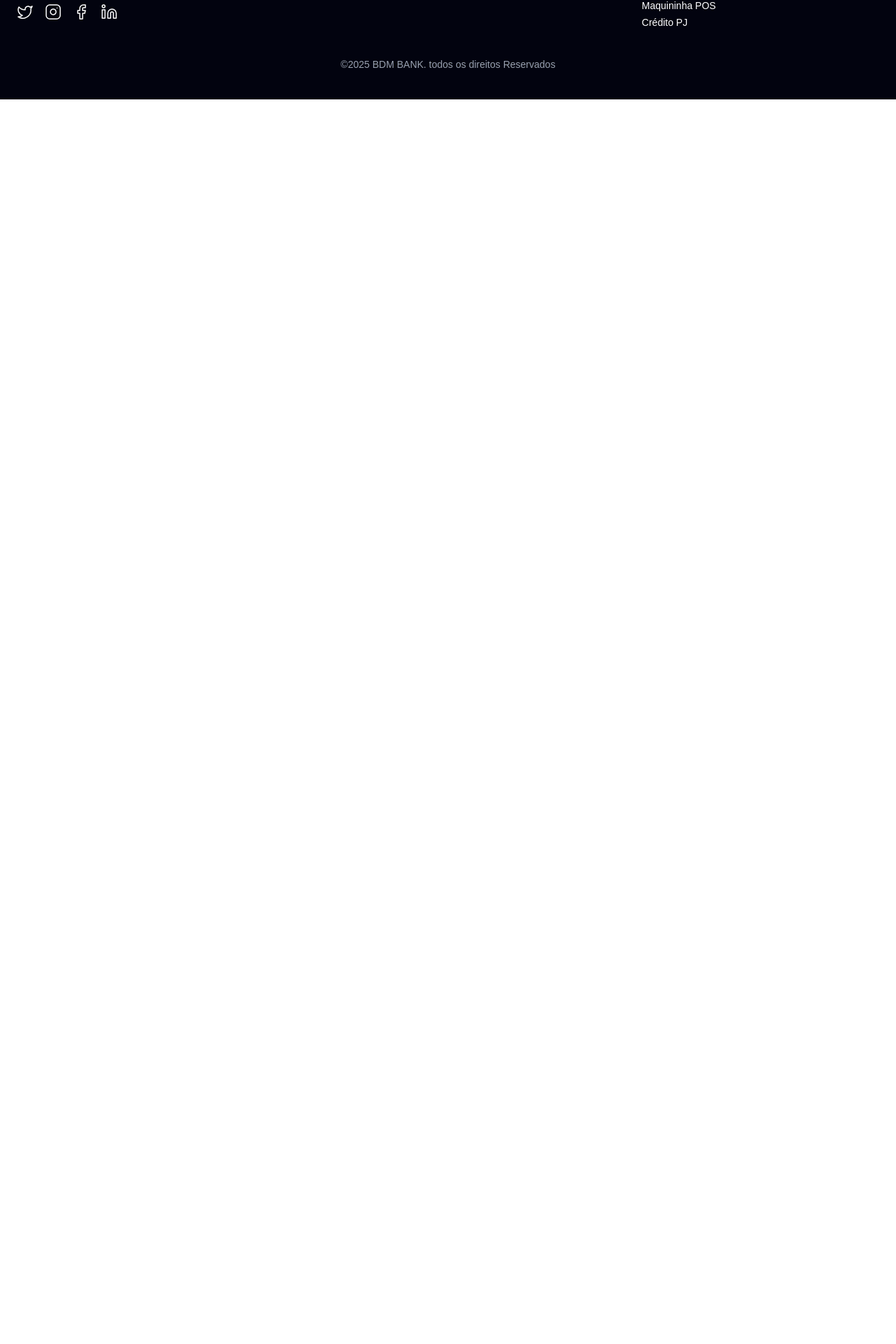
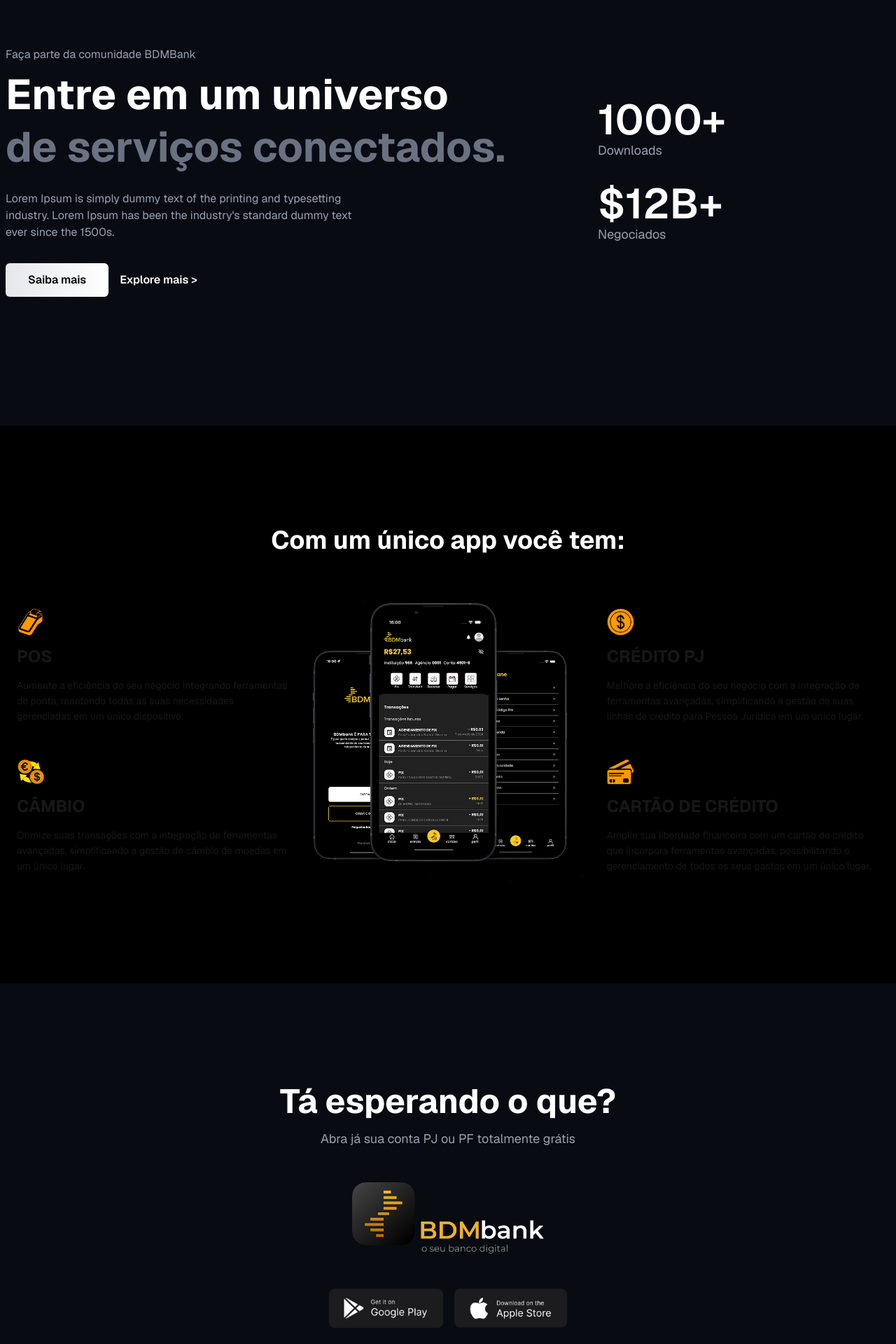
Before and after one commit to PauloMats/BDMbank-web3-frontend, a Next.js app: page /resume in a window 1280 px wide. Shown: the part 118-2038 px from the top of the page at 70% size. Before the commit the page ends 800 px from the top, so only its background shows below. Built offline with nearby package versions, Linux system fonts and the light colour scheme; no server answers.

Commit message:
Feat(resume-page): finish resume page implementation

```diff
--- /dev/null
+++ b/src/app/resume/page.tsx
@@ -0,0 +1,115 @@
+"use client";
+import React from 'react';
+import Card from '@/components/card/card';
+import DownloadButtons from '@/components/DownloadButtons/DownloadButtons';
+
+// Componente para a Seção 1 (Hero)
+const HeroSection = () => (
+  // AJUSTE: Aumentado o padding vertical para maior espaçamento.
+  <section className="bg-[#080B12] text-white py-32 md:py-46">
+    <div className="container mx-auto px-2">
+      <div className="flex flex-col md:flex-row items-center gap-16">
+        {/* Coluna Esquerda: Textos e Botões */}
+        <div className="md:w-3/5 text-center md:text-left">
+          <p className="text-gray-400 mb-2">Faça parte da comunidade BDMBank</p>
+          <h1 className="text-4xl lg:text-6xl font-bold leading-tight">
+            Entre em um universo <br />
+            <span className="text-gray-500">de serviços conectados.</span>
+          </h1>
+          <p className="mt-6 text-gray-400 max-w-lg mx-auto md:mx-0">
+            Lorem Ipsum is simply dummy text of the printing and typesetting industry. Lorem Ipsum has been the industry's standard dummy text ever since the 1500s.
+          </p>
+          <div className="mt-8 flex flex-col sm:flex-row items-center gap-4 justify-center md:justify-start">
+            <button className="bg-gradient-to-r from-gray-200 to-white text-black font-semibold py-3 px-8 rounded-md hover:opacity-90 transition-opacity w-full sm:w-auto">
+              Saiba mais
+            </button>
+            <a href="#" className="font-semibold text-white hover:text-gray-300 transition-colors">
+              Explore mais &gt;
+            </a>
+          </div>
+        </div>
+        {/* Coluna Direita: Estatísticas */}
+        <div className="md:w-2/5 flex flex-col gap-8 text-left pl-0 md:pl-16">
+          <div>
+            <p className="text-5xl lg:text-6xl font-semibold">1000+</p>
+            <p className="text-gray-400 text-lg">Downloads</p>
+          </div>
+          <div>
+            <p className="text-5xl lg:text-6xl font-semibold">$12B+</p>
+            <p className="text-gray-400 text-lg">Negociados</p>
+          </div>
+        </div>
+      </div>
+    </div>
+  </section>
+);
+
+// Componente para a Seção 2 (Funcionalidades)
+const FeaturesSection = () => {
+    // Dados para os cards da seção de funcionalidades
+    const features = [
+      { image: '/img/pos-icon.png', title: 'POS', text: 'Aumente a eficiência do seu negócio integrando ferramentas de ponta, mantendo todas as suas necessidades gerenciadas em um único dispositivo.' },
+      { image: '/img/cambio-icon.png', title: 'CÂMBIO', text: 'Otimize suas transações com a integração de ferramentas avançadas, simplificando a gestão de câmbio de moedas em um único lugar.' },
+      { image: '/img/money-icon.png', title: 'CRÉDITO PJ', text: 'Melhore a eficiência do seu negócio com a integração de ferramentas avançadas, simplificando a gestão de suas linhas de crédito para Pessoa Jurídica em um único lugar.' },
+      { image: '/img/cartao-icon.png', title: 'CARTÃO DE CRÉDITO', text: 'Amplie sua liberdade financeira com um cartão de crédito que incorpora ferramentas avançadas, possibilitando o gerenciamento de todos os seus gastos em um único lugar.' }
+    ];
+
+    return(
+      // AJUSTE: Aumentado o padding vertical para maior espaçamento.
+      <section className="bg-black py-28 md:py-36">
+        <div className="container mx-auto px-6 text-center">
+            <h2 className="text-3xl lg:text-4xl font-bold text-white mb-16">Com um único app você tem:</h2>
+        </div>
+        <div className="container mx-auto px-6 grid grid-cols-1 lg:grid-cols-3 items-center gap-8">
+            {/* Cards da Esquerda */}
+            <div className="flex flex-col gap-12">
+                {/* AJUSTE: Alterado 'items-end' para 'items-start' para alinhar os cards da esquerda à esquerda. */}
+                <Card title={features[0].title} text={features[0].text} image={features[0].image} className="items-start text-left" />
+                <Card title={features[1].title} text={features[1].text} image={features[1].image} className="items-start text-left" />
+            </div>
+            {/* Imagem Central */}
+            <div className="my-8 lg:my-0">
+                <img src="/img/smartphone-app.png" alt="Telas do aplicativo BDM Bank" className="mx-auto max-w-full h-auto"/>
+            </div>
+            {/* Cards da Direita */}
+            <div className="flex flex-col gap-12">
+                <Card title={features[2].title} text={features[2].text} image={features[2].image} className="items-start text-left" />
+                <Card title={features[3].title} text={features[3].text} image={features[3].image} className="items-start text-left" />
+            </div>
+        </div>
+      </section>
+    );
+}
+
+
+// Componente para a Seção 3 (CTA Final)
+const CtaSection = () => (
+    // AJUSTE: Aumentado o padding vertical para maior espaçamento.
+    <section className="bg-[#080B12] py-28 md:py-36">
+        <div className="container mx-auto px-6 flex flex-col items-center text-center">
+            <h2 className="text-4xl lg:text-5xl font-bold text-white">
+                Tá esperando o que?
+            </h2>
+            <p className="mt-4 text-lg text-gray-400">
+                Abra já sua conta PJ ou PF totalmente grátis
+            </p>
+            <div className="my-12">
+                 <img src="/img/bdm-bank-logo2.png" alt="Logo BDMBank" className="h-26 mx-auto"/>
+            </div>
+            <DownloadButtons/>
+        </div>
+    </section>
+);
+
+
+// Componente principal da página que une todas as seções
+export default function BDMBankPage() {
+  return (
+    // AJUSTE: Adicionada a classe 'font-sans' para aplicar a fonte padrão sem serifa em toda a página.
+    <main className="font-sans">
+      <HeroSection />
+      <FeaturesSection />
+      <CtaSection />
+    </main>
+  );
+}
--- /dev/null
+++ b/src/components/DownloadButtons/DownloadButtons.js
@@ -0,0 +1,24 @@
+import React from 'react';
+
+export default function DownloadButtons() {
+  return (
+    <div className={`flex flex-col sm:flex-row items-center gap-4`}>
+      <a href="#" aria-label="Baixar na Google Play">
+        <img
+          src="/img/google-download.png"
+          alt="Get it on Google Play"
+          className="h-12 md:h-14 hover:opacity-80 transition-opacity"
+          onError={(e) => { e.target.onerror = null; e.target.src='https://placehold.co/180x60/1a202c/FFF?text=Google+Play'; }}
+        />
+      </a>
+      <a href="#" aria-label="Baixar na Apple Store">
+        <img
+          src="/img/apple-download.png"
+          alt="Download on the Apple Store"
+          className="h-12 md:h-14 hover:opacity-80 transition-opacity"
+          onError={(e) => { e.target.onerror = null; e.target.src='https://placehold.co/180x60/1a202c/FFF?text=Apple+Store'; }}
+        />
+      </a>
+    </div>
+  );
+}
```
Also changed, not shown: public/img/bdm-bank-logo2.png (added).
